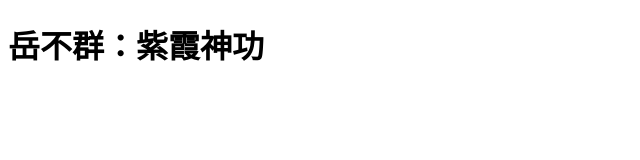
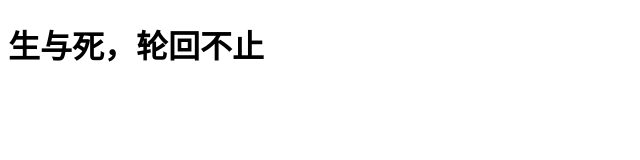
Before and after one commit to followme3/huashan, a plain HTML site: page index.html in a window 1280 px wide. Shown: the whole page, without its empty margins (0-640 px from the left). Drawn offline with Linux system fonts and the light colour scheme.

Commit message:
英雄联盟

```diff
--- a/index.html
+++ b/index.html
@@ -4,9 +4,9 @@
     <meta charset="UTF-8">
     <meta http-equiv="X-UA-Compatible" content="IE=edge">
     <meta name="viewport" content="width=device-width, initial-scale=1.0">
-    <title>华山派武功秘籍</title>
+    <title>LOL</title>
 </head>
 <body>
-    <h1>岳不群：紫霞神功</h1>
+    <h1>生与死，轮回不止</h1>
 </body>
 </html>
```
